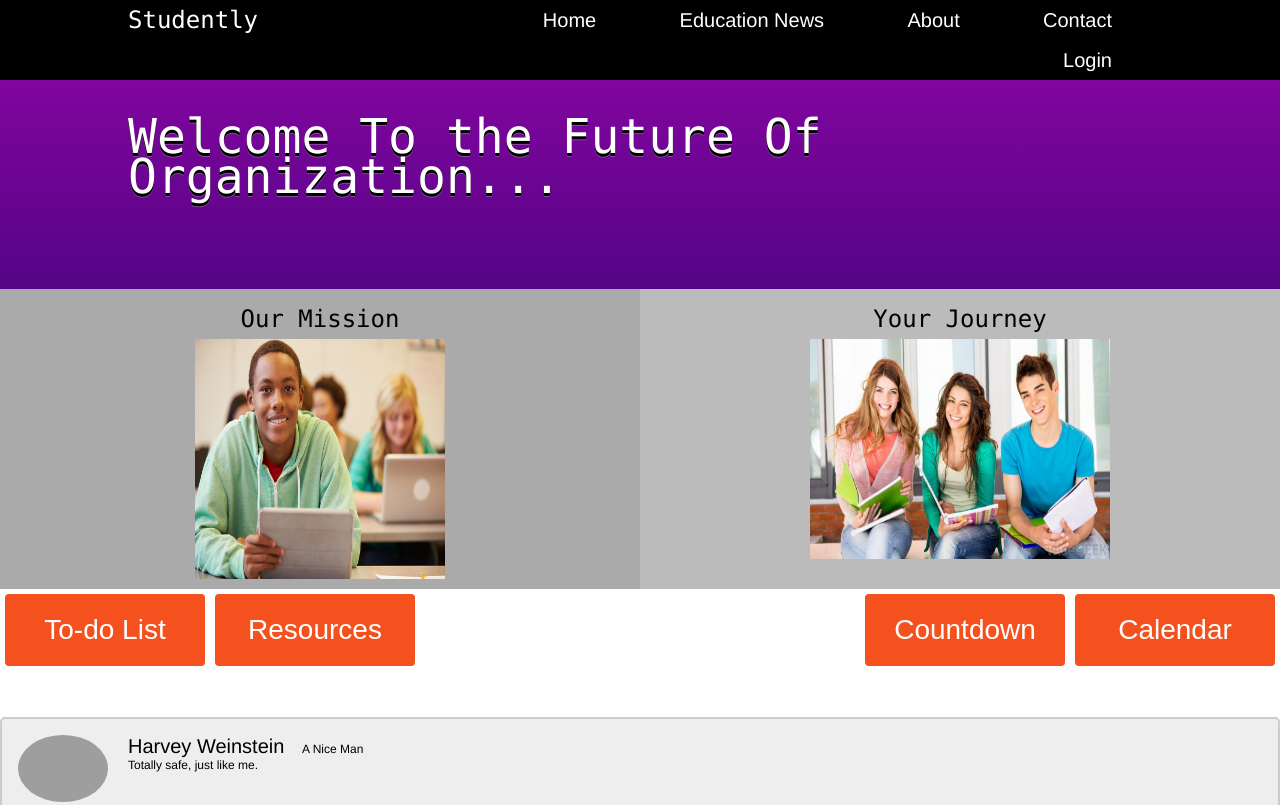
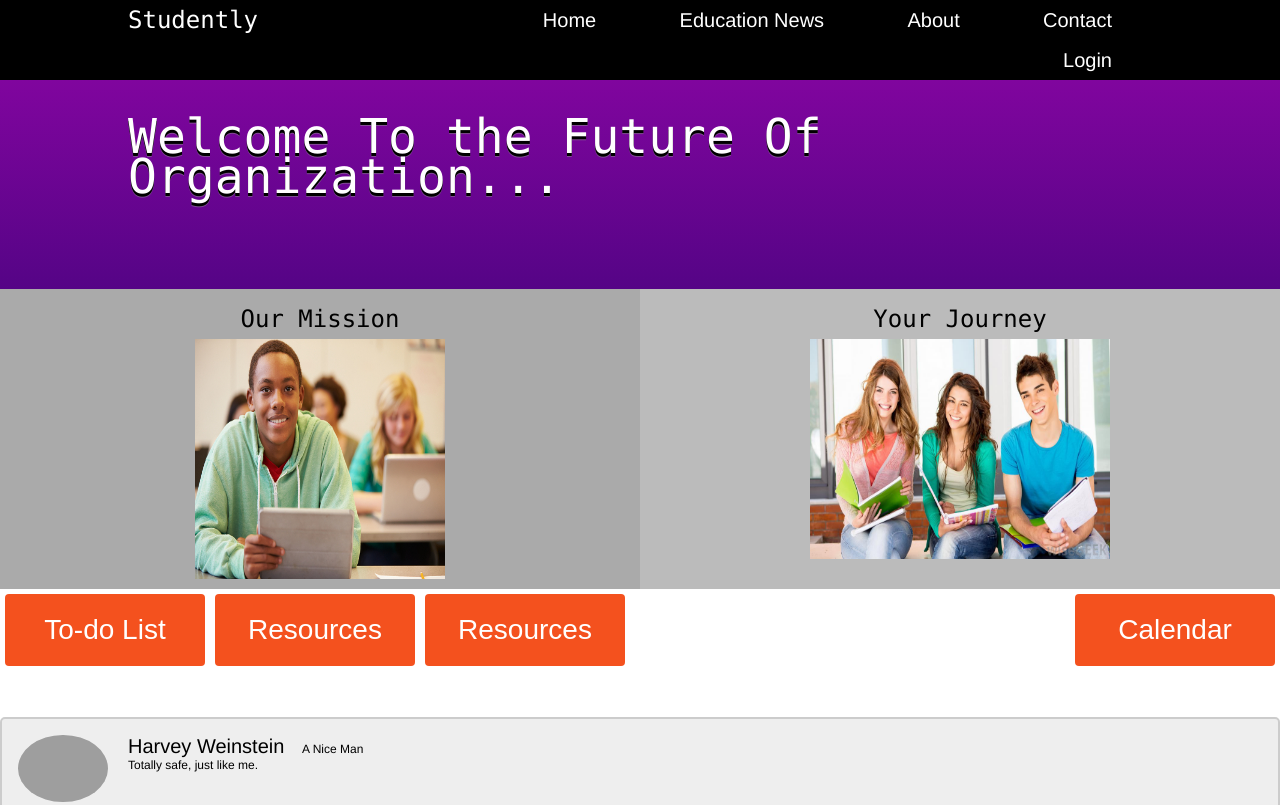
Before and after one commit to thisdotmatt/MCA-Hackathon-18-19, a plain HTML site: page index.html in a window 1280 px wide. Shown: the top 805 px of the page. Drawn offline with Linux system fonts and the light colour scheme; grey boxes are pictures that could not be loaded.

Commit message:
Update index.html

```diff
--- a/index.html
+++ b/index.html
@@ -474,8 +474,8 @@ window.onload = function typeWriter() {
 </div>
 <button class="button" style="float:left" onclick="window.location.href='https://thisdotmatt.github.io/MCA-Hackathon-18-19/profile.html'"><span>To-do List</span></button>
 <button class="button" style="float:left" onclick="window.location.href='https://mcgraw.princeton.edu/understanding-and-overcoming-procrastination'"><span>Resources</span></button>
+<button class="button" style="float:left" onclick="window.location.href='https://www.wikihow.com/Stop-Procrastinating'"><span>Resources</span></button>
 <button class="button" style="float:right" onclick="window.location.href='https://thisdotmatt.github.io/MCA-Hackathon-18-19/calendar.html'"><span>Calendar</span></button>
-<button class="button" style="float:right" onclick="window.location.href='https://thisdotmatt.github.io/MCA-Hackathon-18-19/countdown.html'"><span>Countdown</span></button>
 <br></br>
 <br></br>
 <br></br>
```
